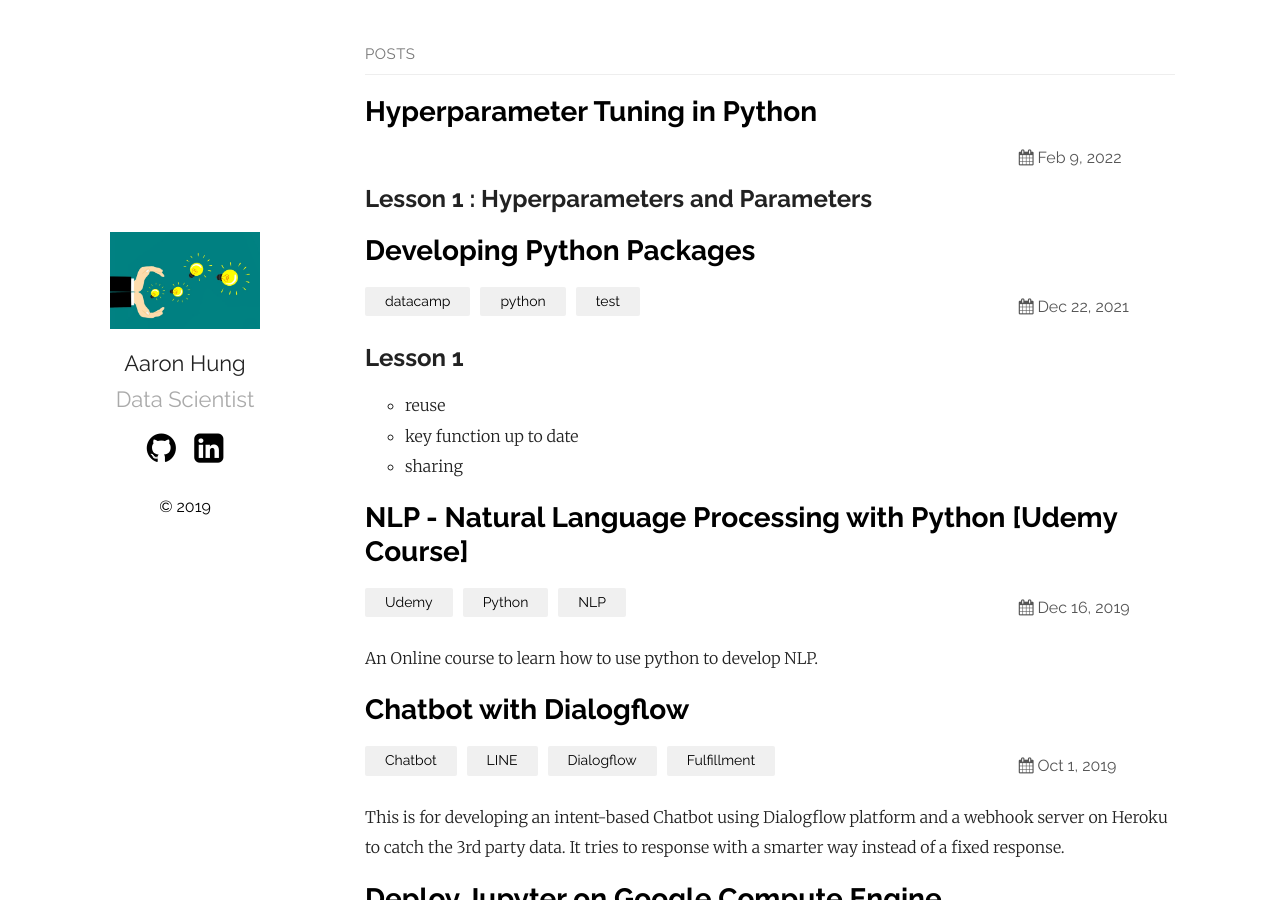
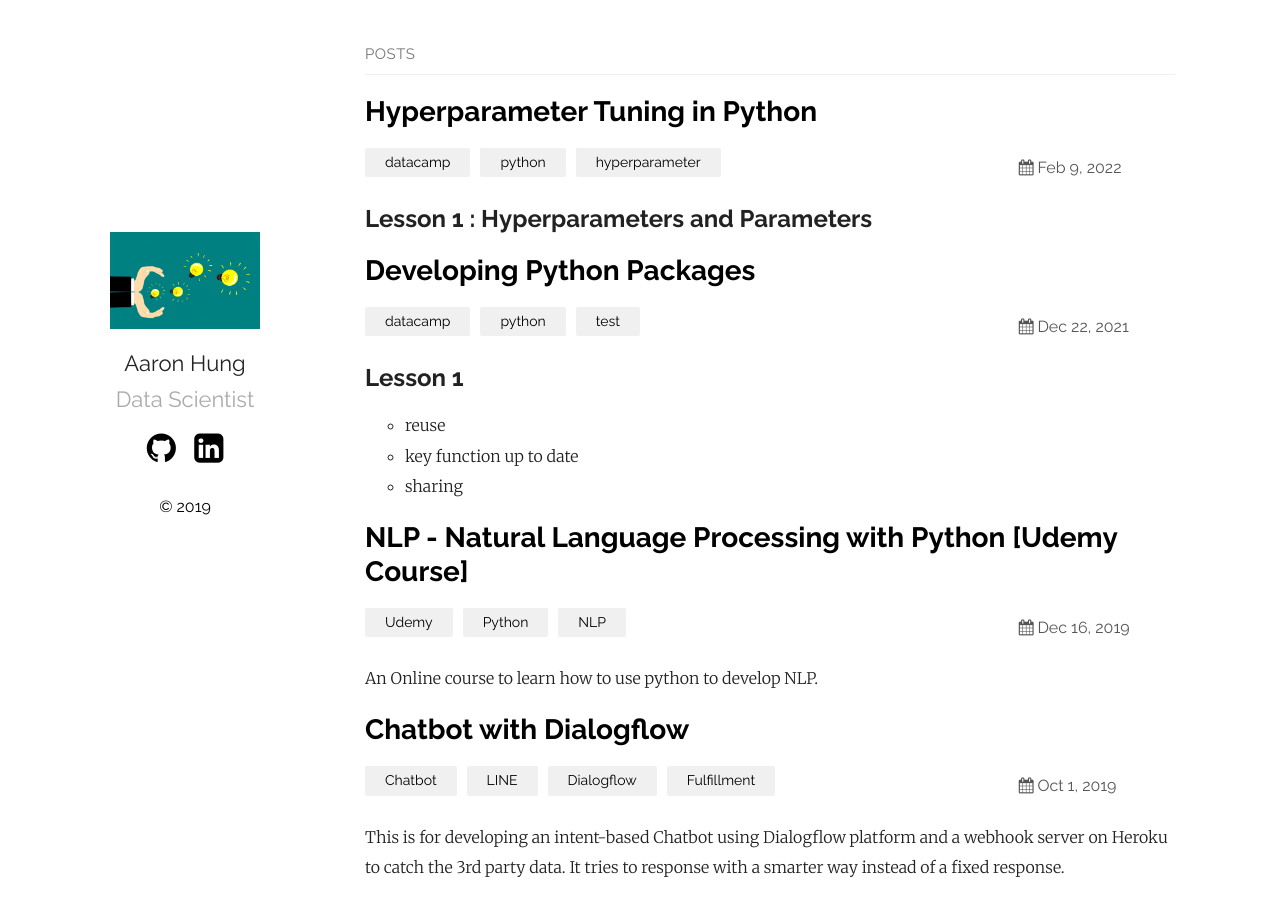
Before and after one commit to aaronhung215/Aaron_BigData-AI, a Jekyll site: the page built from index.md, in a window 1280 px wide and 900 px high. Built offline with Jekyll 4.4.1, drawn with Linux system fonts in a browser that asks for light colours; a file with an impossible date is left out.

Commit message:
2nd
post

````diff
--- a/_posts/2022-02-09-Hyperparameter-Tuning-in-Python.md
+++ b/_posts/2022-02-09-Hyperparameter-Tuning-in-Python.md
@@ -1,13 +1,13 @@
 ---
-layout: xxxx
+layout: post
 title: Hyperparameter Tuning in Python
 date: 2022-02-09
 tags: datacamp, python, hyperparameter
+categories: datacamp python hyperparameter
 comments: true
 ---
 
 ## Lesson 1 : Hyperparameters and Parameters
-
 
 ### Parameter
 ```python
````
